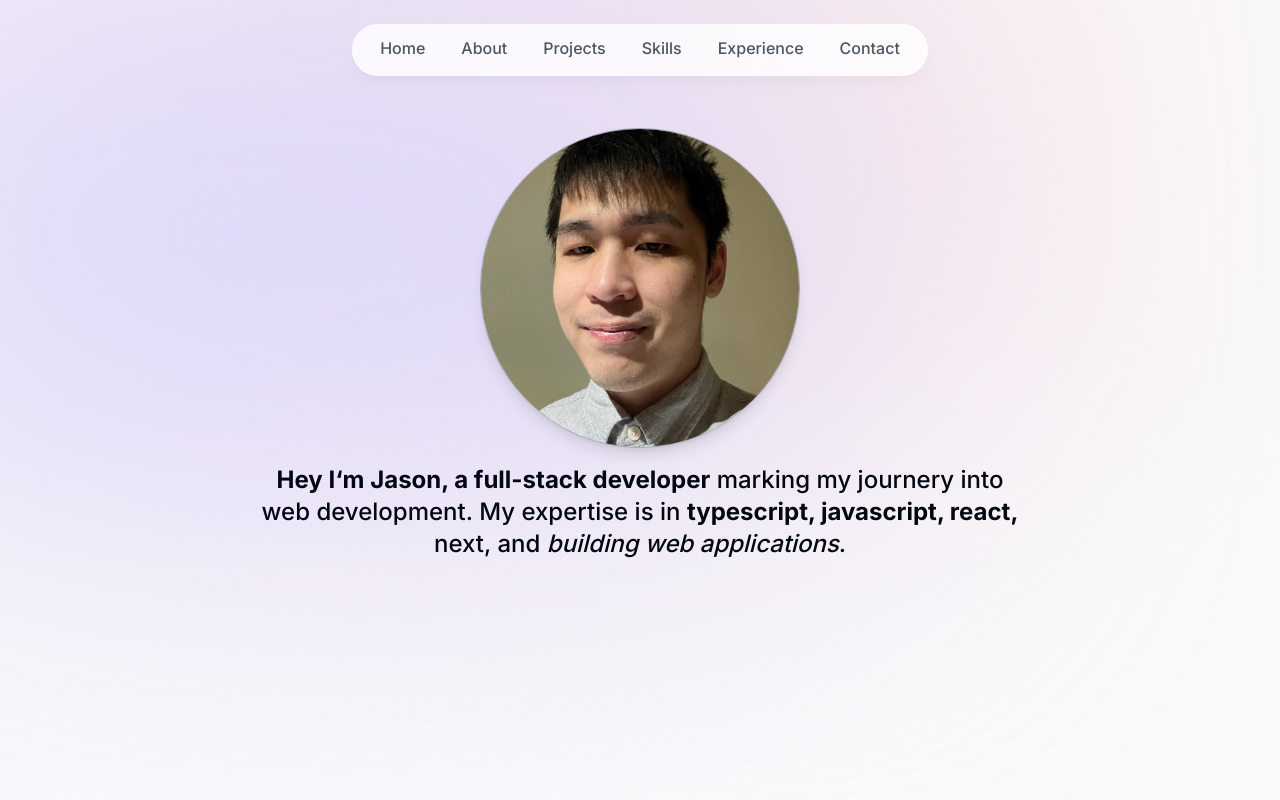
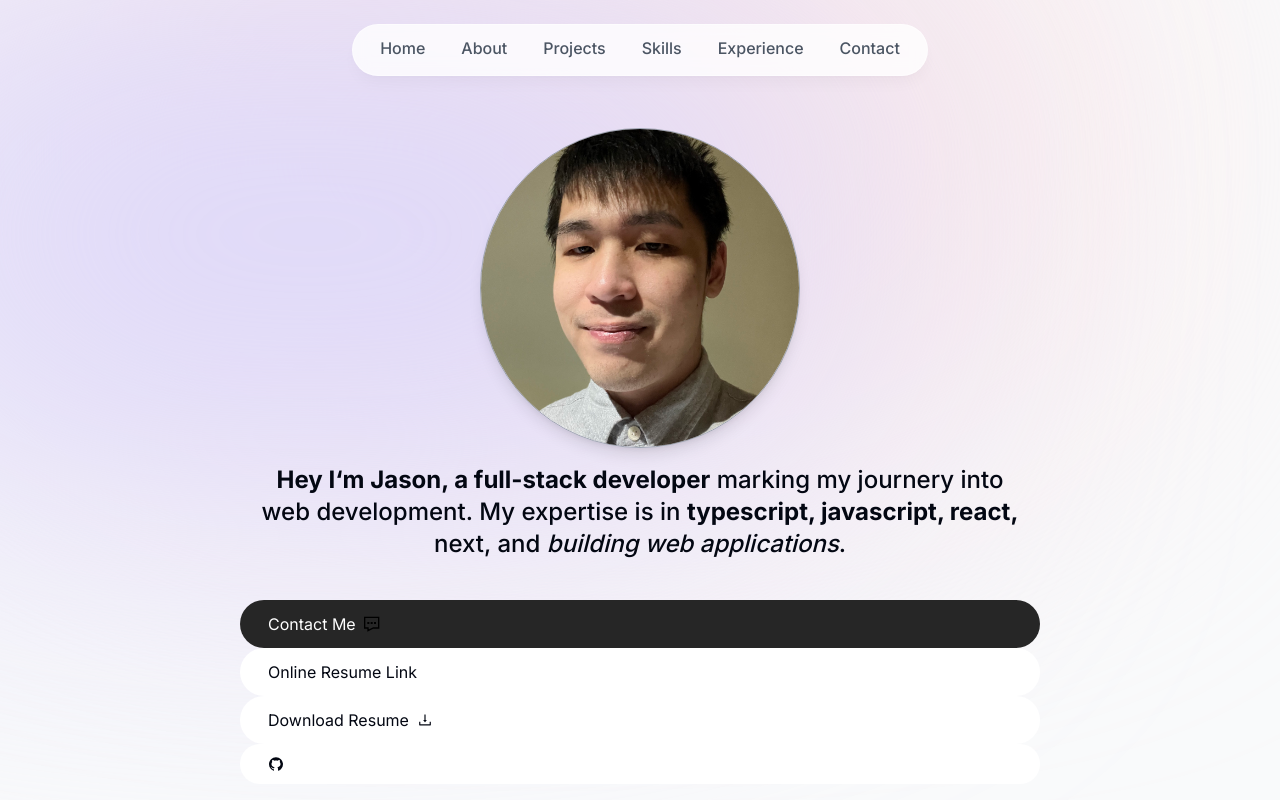
Before and after one commit to JasonMac123/NewPortfolio, a Next.js app: page / in a window 1280 px wide. Built offline with nearby package versions, Linux system fonts and the light colour scheme.

Commit message:
Adds links for contact and github

```diff
--- a/components/Profile.tsx
+++ b/components/Profile.tsx
@@ -5,6 +5,9 @@ import ProfileDescription from "./ProfileDescription";
 import JasonPhoto from "../public/images/JasonPhoto.jpg";
 
 import { motion } from "framer-motion";
+import { GrContact } from "react-icons/gr";
+import { AiFillGithub, AiOutlineDownload } from "react-icons/ai";
+import Link from "next/link";
 
 const Profile = () => {
   return (
@@ -30,6 +33,29 @@ const Profile = () => {
         </motion.div>
       </div>
       <ProfileDescription />
+      <div>
+        <Link
+          href="#contact"
+          className="bg-neutral-800 px-7 text-white py-3 flex items-center gap-2 rounded-full"
+        >
+          Contact Me <GrContact />
+        </Link>
+        <a
+          href="resume.creddle.io/resume/4ubkmscygjr"
+          className="bg-white px-7 py-3 flex items-center gap-2 rounded-full"
+        >
+          Online Resume Link
+        </a>
+        <a className="bg-white px-7 py-3 flex items-center gap-2 rounded-full">
+          Download Resume <AiOutlineDownload />
+        </a>
+        <a
+          href="https://github.com/JasonMac123"
+          className="bg-white px-7 py-3 flex items-center gap-2 rounded-full"
+        >
+          <AiFillGithub />
+        </a>
+      </div>
     </section>
   );
 };
```
